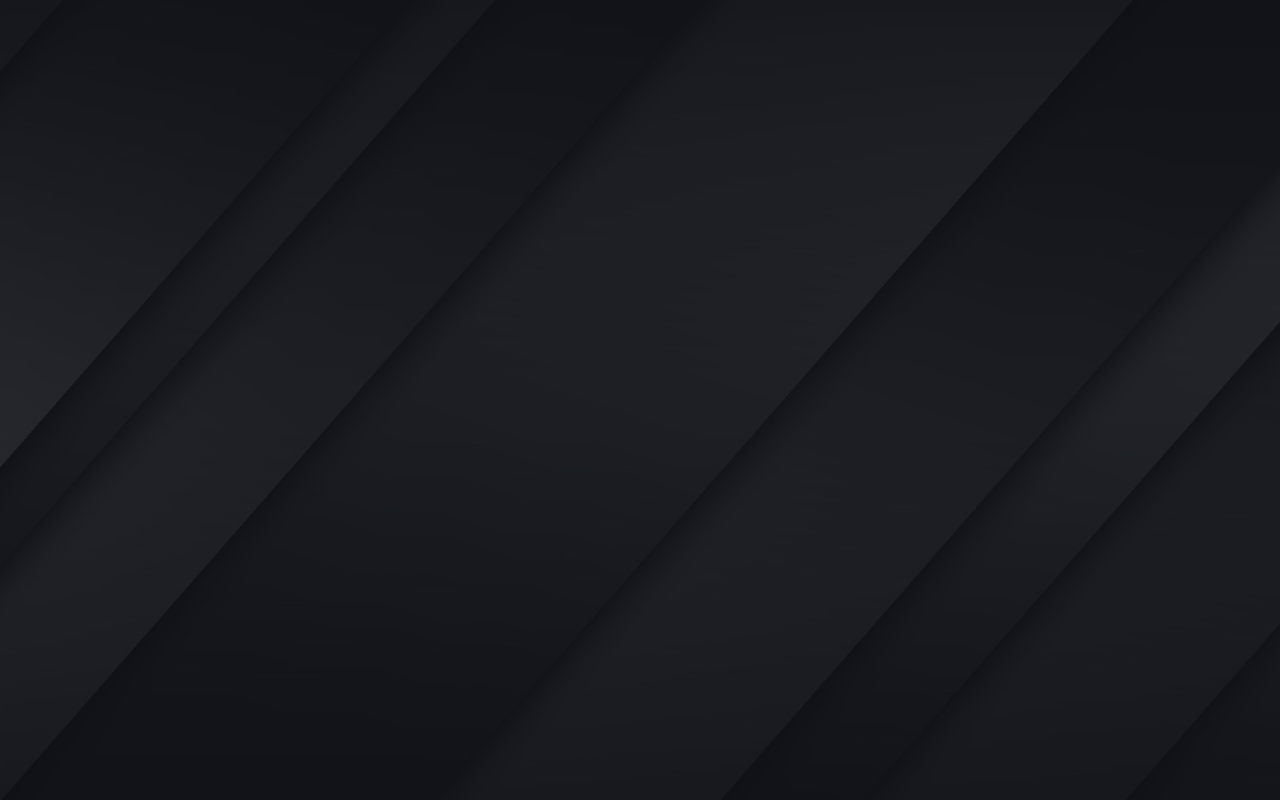
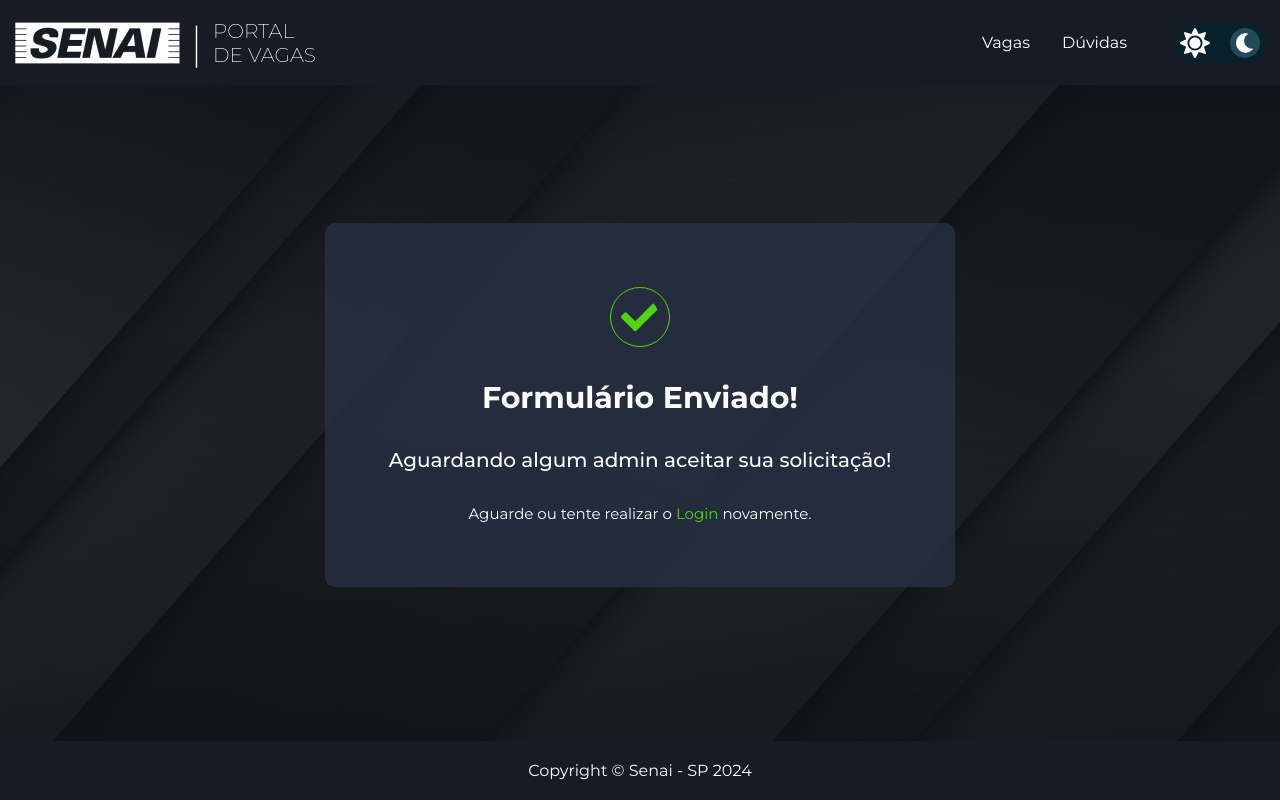
Before and after one commit to Matheus-Silva7/mural-vagas-senai, a React (Vite) app: page /formularioenviado in a window 1280 px wide. Before the commit this address had no page. Built offline with nearby package versions, Linux system fonts and the light colour scheme.

Commit message:
creating form sent

```diff
--- a/src/App.jsx
+++ b/src/App.jsx
@@ -4,6 +4,7 @@
 import Signin from "./Routes/Signin";
 import Singup from "./Routes/Singup";
 import "./App.css";
+import SentMessage from "./Routes/SentMessage";
 
 function App() {
   const [theme, setTheme] = useState("dark");
@@ -13,6 +14,7 @@
       <Routes>
         <Route path="/" element={<Signin theme={theme} setTheme={setTheme} />} />
         <Route path="/cadastro" element={<Singup theme={theme} setTheme={setTheme} />} />
+        <Route path="/formularioenviado" element={<SentMessage theme={theme} setTheme={setTheme} />} />
       </Routes>
     </div>
   );
--- /dev/null
+++ b/src/Routes/SentMessage.jsx
@@ -0,0 +1,16 @@
+import React from 'react'
+import NavBar from '../components/NavBar/NavBar'
+import FormSent from '../components/Forms/formSent/FormSent'
+import Footer from '../components/Footer/Footer'
+
+const SentMessage = ({theme, setTheme}) => {
+  return (
+    <div>
+      <NavBar theme={theme} setTheme={setTheme}/>
+      <FormSent/>
+      <Footer/>
+    </div>
+  )
+}
+
+export default SentMessage
--- /dev/null
+++ b/src/components/Forms/formSent/FormSent.css
@@ -0,0 +1,51 @@
+.form-sent{
+    display: flex;
+    flex-direction: column;
+    gap: 2rem;
+    background-color: #273145c4;
+    padding: 4rem;
+    text-align: center;
+    border-radius: 10px;
+    color: #fff;
+}
+
+.light .form-sent  {
+    background-color: #CECECE;
+    color: #333;
+}
+
+.form-sent h1{
+    font-size: 30px;
+}
+
+.form-sent h2{
+    font-size: 20px;
+    font-weight: 500;
+}
+
+.form-sent p{
+    font-weight:400;
+    font-size: 15px;
+}
+
+.form-sent p a{
+    color: #52D414;
+}
+
+.light .form-sent p a{
+    color: #48a31e;
+}
+
+.form-sent .icon{
+    margin: 0 auto;
+    color: #52D414;
+    font-size: 60px;
+    border: solid 1px #52D414;
+    padding: 10px;
+    border-radius: 100%;
+}
+
+.light .form-sent .icon{
+    color: #48a31e;
+    border: solid 1px #48a31e;
+}
--- /dev/null
+++ b/src/components/Forms/formSent/FormSent.jsx
@@ -0,0 +1,19 @@
+import React from "react";
+import { Link } from "react-router-dom";
+import "./FormSent.css"
+import { FaCheck } from "react-icons/fa";
+
+const FormSent = () => {
+  return (
+    <div className="content-forms">
+      <div className="form-sent">
+      <FaCheck className="icon"/>
+        <h1>Formulário Enviado!</h1>
+        <h2>Aguardando algum admin aceitar sua solicitação!</h2>
+        <p>Aguarde ou tente realizar o <Link to={"/login"}>Login</Link> novamente. </p>
+      </div>
+    </div>
+  );
+};
+
+export default FormSent;
--- a/src/components/Forms/singup/FormAdressCompany.jsx
+++ b/src/components/Forms/singup/FormAdressCompany.jsx
@@ -1,7 +1,7 @@
 import React from "react";
 import InputTextSingup from "../../Inputs/inputTextSingup";
 import "./FormsSingup.css";
-import {FaSearch} from "react-icons"
+import { FaSearch } from "react-icons/fa";
 
 const FormAdressCompany = ({ formData, setFormData }) => {
   return (
--- a/src/components/Forms/singup/FormsSingup.css
+++ b/src/components/Forms/singup/FormsSingup.css
@@ -70,10 +70,10 @@
 .search-cep{
     display: flex;
     align-items: end;
-    gap: 1.2rem;
+    gap: 1rem;
 }
 
 .buttonMain.buttonCep{
     margin: 0;
-padding: 12px 14px;
+padding: 10px 12px;
 }
```
